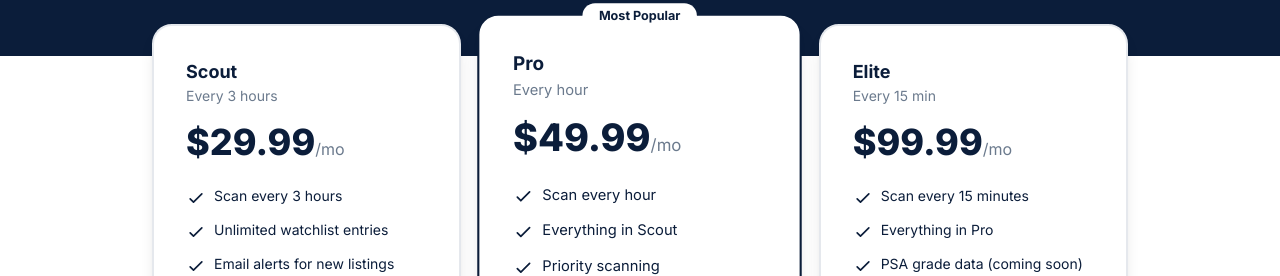
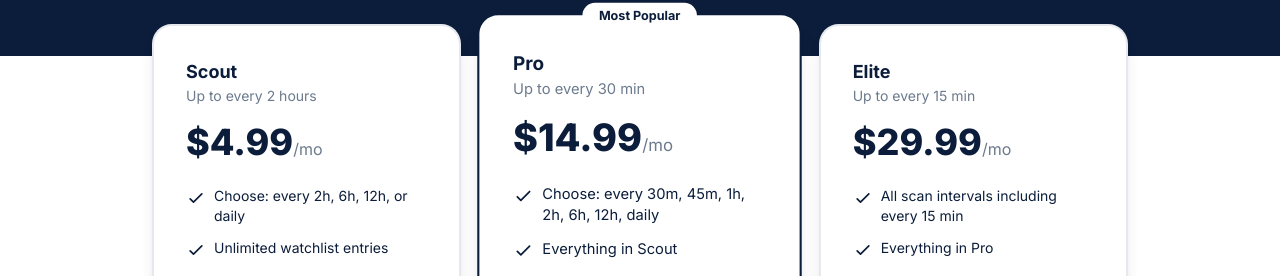
Before and after one commit to piercepaulemail-cyber/cardwatch, a Next.js app: page /pricing in a window 1280 px wide. Shown: the part 224-500 px from the top of the page. Built offline with nearby package versions, Linux system fonts and the light colour scheme; no server answers.

Commit message:
Add scan interval selector, update pricing to 4.99/14.99/29.99

```diff
--- a/src/app/api/subscription/route.ts
+++ b/src/app/api/subscription/route.ts
@@ -1,6 +1,7 @@
 import { NextResponse } from "next/server";
 import { auth } from "@/lib/auth";
 import { prisma } from "@/lib/db";
+import { canUseScanInterval } from "@/lib/stripe";
 
 export async function GET() {
   const session = await auth();
@@ -25,3 +26,37 @@ export async function GET() {
     currentPeriodEnd: subscription.currentPeriodEnd,
   });
 }
+
+export async function PATCH(request: Request) {
+  const session = await auth();
+  if (!session?.user?.id) {
+    return NextResponse.json({ error: "Unauthorized" }, { status: 401 });
+  }
+
+  const { scanIntervalMinutes } = await request.json();
+  if (!scanIntervalMinutes || typeof scanIntervalMinutes !== "number") {
+    return NextResponse.json({ error: "Invalid interval" }, { status: 400 });
+  }
+
+  const subscription = await prisma.subscription.findUnique({
+    where: { userId: session.user.id },
+  });
+
+  if (!subscription || !["active", "trialing"].includes(subscription.status)) {
+    return NextResponse.json({ error: "No active subscription" }, { status: 403 });
+  }
+
+  if (!canUseScanInterval(scanIntervalMinutes, subscription.tier)) {
+    return NextResponse.json(
+      { error: "Upgrade your plan to use this scan interval" },
+      { status: 403 }
+    );
+  }
+
+  await prisma.subscription.update({
+    where: { id: subscription.id },
+    data: { scanIntervalMinutes },
+  });
+
+  return NextResponse.json({ success: true, scanIntervalMinutes });
+}
--- a/src/app/dashboard/page.tsx
+++ b/src/app/dashboard/page.tsx
@@ -69,6 +69,8 @@ export default function DashboardPage() {
   }, []);
 
   const [subChecked, setSubChecked] = useState(false);
+  const [userTier, setUserTier] = useState("");
+  const [currentInterval, setCurrentInterval] = useState(0);
 
   useEffect(() => {
     if (status === "unauthenticated") router.push("/login");
@@ -84,6 +86,8 @@ export default function DashboardPage() {
           router.push("/pricing");
         } else {
           setSubChecked(true);
+          setUserTier(data.tier);
+          setCurrentInterval(data.scanIntervalMinutes);
         }
       });
   }, [session, router]);
@@ -349,6 +353,60 @@ export default function DashboardPage() {
 
         {/* Right: Results */}
         <main className="flex-1 p-5 overflow-auto">
+          {/* Scan interval selector */}
+          {userTier && (
+            <div className="bg-white rounded-xl border border-border p-4 mb-5 shadow-sm">
+              <p className="text-xs font-semibold text-muted-foreground uppercase tracking-wide mb-3">
+                Scan Frequency
+              </p>
+              <div className="flex flex-wrap gap-2">
+                {[
+                  { label: "15 min", minutes: 15, minTier: "elite" },
+                  { label: "30 min", minutes: 30, minTier: "pro" },
+                  { label: "45 min", minutes: 45, minTier: "pro" },
+                  { label: "1 hour", minutes: 60, minTier: "pro" },
+                  { label: "2 hours", minutes: 120, minTier: "scout" },
+                  { label: "6 hours", minutes: 360, minTier: "scout" },
+                  { label: "12 hours", minutes: 720, minTier: "scout" },
+                  { label: "Daily", minutes: 1440, minTier: "scout" },
+                ].map((opt) => {
+                  const tierRank: Record<string, number> = { scout: 1, pro: 2, elite: 3 };
+                  const locked = (tierRank[userTier] || 0) < (tierRank[opt.minTier] || 0);
+                  const active = currentInterval === opt.minutes;
+                  return (
+                    <button
+                      key={opt.minutes}
+                      disabled={locked}
+                      onClick={async () => {
+                        if (locked || active) return;
+                        const res = await fetch("/api/subscription", {
+                          method: "PATCH",
+                          headers: { "Content-Type": "application/json" },
+                          body: JSON.stringify({ scanIntervalMinutes: opt.minutes }),
+                        });
+                        if (res.ok) setCurrentInterval(opt.minutes);
+                      }}
+                      className={`relative px-3.5 py-2 rounded-lg text-xs font-semibold transition ${
+                        active
+                          ? "bg-navy text-white"
+                          : locked
+                            ? "bg-secondary text-muted-foreground/40 cursor-not-allowed"
+                            : "bg-secondary text-navy hover:bg-navy hover:text-white"
+                      }`}
+                    >
+                      {opt.label}
+                      {locked && (
+                        <span className="absolute -top-1.5 -right-1.5 bg-navy text-white text-[8px] font-bold px-1 py-0.5 rounded leading-none">
+                          {opt.minTier === "pro" ? "PRO" : "ELITE"}
+                        </span>
+                      )}
+                    </button>
+                  );
+                })}
+              </div>
+            </div>
+          )}
+
           <div className="flex items-center justify-between mb-5 flex-wrap gap-3">
             <div>
               <h2 className="text-xl font-bold text-navy">
--- a/src/app/pricing/page.tsx
+++ b/src/app/pricing/page.tsx
@@ -9,10 +9,10 @@ const tiers = [
   {
     key: "scout",
     name: "Scout",
-    price: "$29.99",
-    interval: "Every 3 hours",
+    price: "$4.99",
+    interval: "Up to every 2 hours",
     features: [
-      "Scan every 3 hours",
+      "Choose: every 2h, 6h, 12h, or daily",
       "Unlimited watchlist entries",
       "Email alerts for new listings",
       "Sortable results table",
@@ -21,11 +21,11 @@ const tiers = [
   {
     key: "pro",
     name: "Pro",
-    price: "$49.99",
-    interval: "Every hour",
+    price: "$14.99",
+    interval: "Up to every 30 min",
     popular: true,
     features: [
-      "Scan every hour",
+      "Choose: every 30m, 45m, 1h, 2h, 6h, 12h, daily",
       "Everything in Scout",
       "Priority scanning",
       "Faster alerts",
@@ -34,10 +34,10 @@ const tiers = [
   {
     key: "elite",
     name: "Elite",
-    price: "$99.99",
-    interval: "Every 15 min",
+    price: "$29.99",
+    interval: "Up to every 15 min",
     features: [
-      "Scan every 15 minutes",
+      "All scan intervals including every 15 min",
       "Everything in Pro",
       "PSA grade data (coming soon)",
       "Strong buy scoring (coming soon)",
--- a/src/components/chat-widget.tsx
+++ b/src/components/chat-widget.tsx
@@ -16,7 +16,7 @@ const FAQ: { keywords: string[]; response: string }[] = [
   {
     keywords: ["price", "cost", "how much", "pricing", "plan"],
     response:
-      "We offer 3 plans: Scout ($29.99/mo) scans every 3 hours, Pro ($49.99/mo) scans every hour, and Elite ($99.99/mo) scans every 15 minutes. All plans include a 3-day free trial. Visit our pricing page for details!",
+      "We offer 3 plans: Scout ($4.99/mo) scans up to every 2 hours, Pro ($14.99/mo) up to every 30 minutes, and Elite ($29.99/mo) up to every 15 minutes. All plans include a 3-day free trial. Visit our pricing page for details!",
   },
   {
     keywords: ["trial", "free"],
--- a/src/lib/stripe.ts
+++ b/src/lib/stripe.ts
@@ -8,15 +8,41 @@ export function getStripe() {
   return _stripe;
 }
 
+export const SCAN_INTERVALS = [
+  { label: "Every 15 min", minutes: 15, minTier: "elite" },
+  { label: "Every 30 min", minutes: 30, minTier: "pro" },
+  { label: "Every 45 min", minutes: 45, minTier: "pro" },
+  { label: "Every hour", minutes: 60, minTier: "pro" },
+  { label: "Every 2 hours", minutes: 120, minTier: "scout" },
+  { label: "Every 6 hours", minutes: 360, minTier: "scout" },
+  { label: "Every 12 hours", minutes: 720, minTier: "scout" },
+  { label: "Daily", minutes: 1440, minTier: "scout" },
+] as const;
+
+export const TIER_RANK: Record<string, number> = {
+  scout: 1,
+  pro: 2,
+  elite: 3,
+};
+
+export function canUseScanInterval(
+  intervalMinutes: number,
+  userTier: string
+): boolean {
+  const interval = SCAN_INTERVALS.find((i) => i.minutes === intervalMinutes);
+  if (!interval) return false;
+  return (TIER_RANK[userTier] || 0) >= (TIER_RANK[interval.minTier] || 0);
+}
+
 export const TIERS = {
   scout: {
     name: "Scout",
-    price: 2999, // cents
-    priceDisplay: "$29.99",
+    price: 499,
+    priceDisplay: "$4.99",
     interval: "month" as const,
-    scanIntervalMinutes: 180,
+    scanIntervalMinutes: 120,
     features: [
-      "Scan every 3 hours",
+      "Scan up to every 2 hours",
       "Unlimited watchlist entries",
       "Email alerts",
       "Sortable results",
@@ -24,24 +50,24 @@ export const TIERS = {
   },
   pro: {
     name: "Pro",
-    price: 4999,
-    priceDisplay: "$49.99",
+    price: 1499,
+    priceDisplay: "$14.99",
     interval: "month" as const,
-    scanIntervalMinutes: 60,
+    scanIntervalMinutes: 30,
     features: [
-      "Scan every hour",
+      "Scan up to every 30 minutes",
       "Everything in Scout",
       "Priority scanning",
     ],
   },
   elite: {
     name: "Elite",
-    price: 9999,
-    priceDisplay: "$99.99",
+    price: 2999,
+    priceDisplay: "$29.99",
     interval: "month" as const,
     scanIntervalMinutes: 15,
     features: [
-      "Scan every 15 minutes",
+      "Scan up to every 15 minutes",
       "Everything in Pro",
       "PSA grade data (coming soon)",
       "Strong buy scoring (coming soon)",
```
